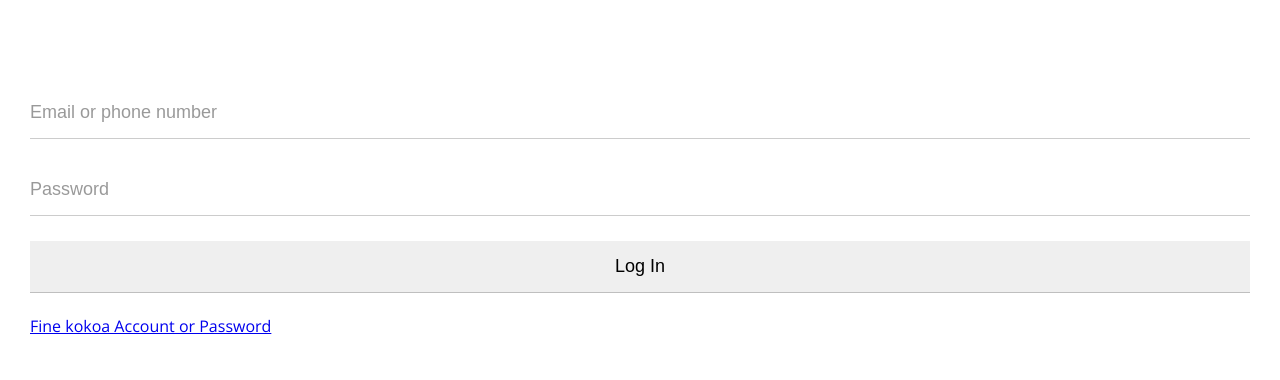
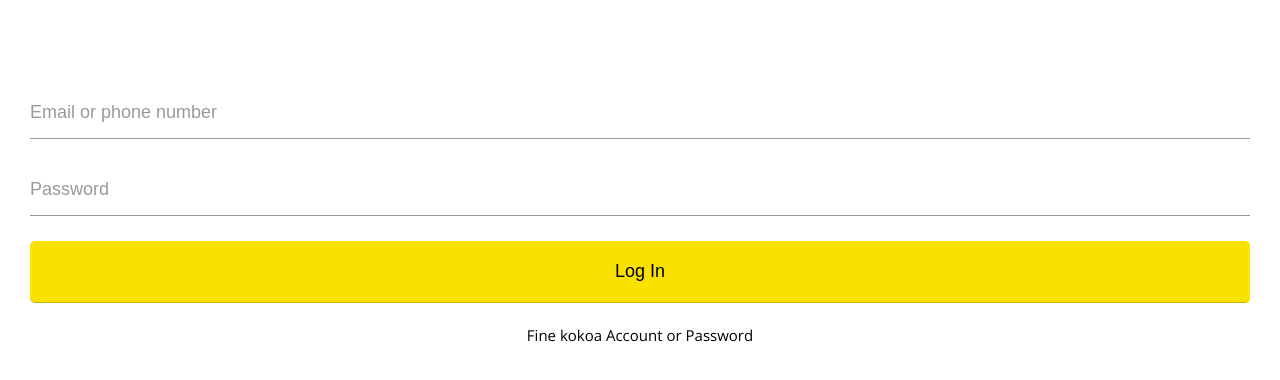
Before and after one commit to dnlengnl/kakao-clone, a plain HTML site: page KOKOA-CLONE/index.html in a window 1280 px wide. Shown: the part 180-560 px from the top of the page. Drawn offline with nearby package versions, Linux system fonts and the light colour scheme.

Commit message:
Update styles.css

```diff
--- a/KOKOA-CLONE/css/styles.css
+++ b/KOKOA-CLONE/css/styles.css
@@ -41,6 +41,11 @@ body {
     transition: border-color .3s ease-in-out;
 }
 
+#login-form input:not([type="submit"]) {
+    border-bottom: 1px solid rgba(0, 0, 0, 0.4);
+    transition: border-color .3s ease-in-out;
+}
+
 #login-form input::placeholder {
     color: rgba(0, 0, 0, 0.4);
 }
@@ -48,3 +53,17 @@ body {
 #login-form input:focus {
     border-color: var(--yellow);
 }
+
+#login-form input[type="submit"] {
+    background-color: var(--yellow);
+    cursor: pointer;
+    padding: 20px 0px;
+    border-radius: 5px;
+}
+
+#login-form a {
+    text-align: center;
+    text-decoration: none;
+    color: inherit;
+    font-size: 15px;
+}
```
